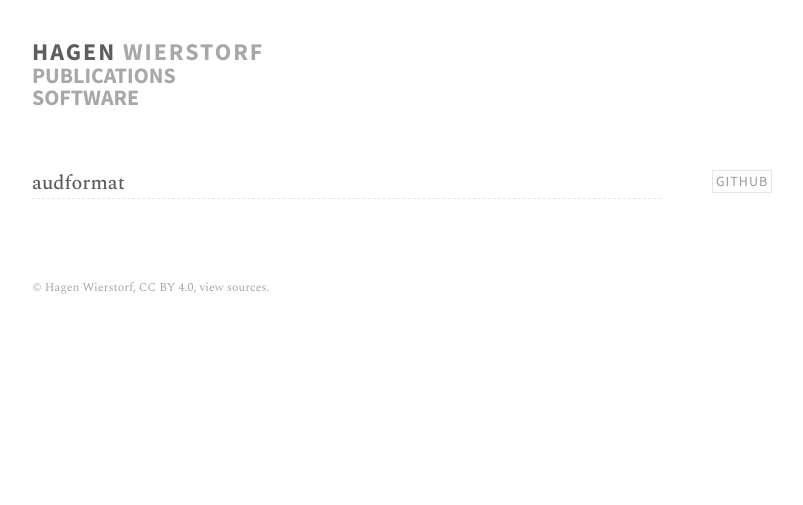
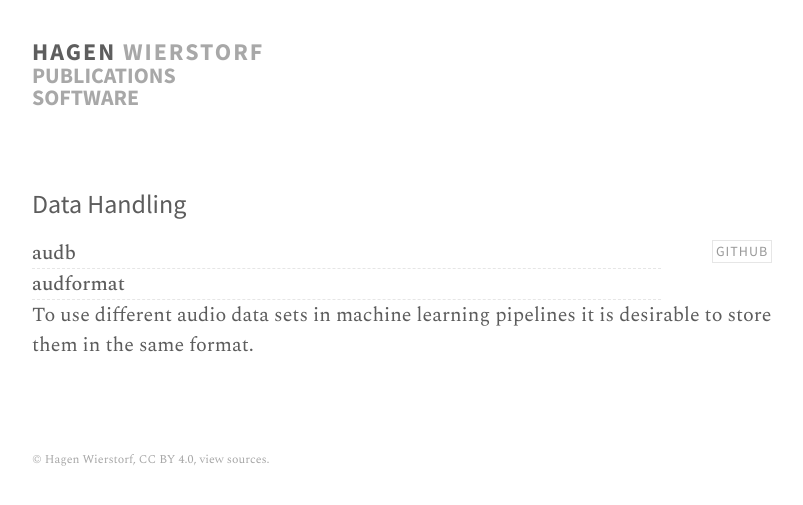
Before and after one commit to hagenw/hagenw.github.io, a Jekyll site: the page built from software.html, in a window 1280 px wide. Shown: the top 505 px of the page, without its empty margins (238-1041 px from the left). Built offline with Jekyll 4.4.1, drawn with Linux system fonts in a browser that asks for light colours.

Commit message:
Add example for software entry

```diff
--- a/software.html
+++ b/software.html
@@ -8,10 +8,20 @@ permalink: /software/
 
   <section>
 
+    <h2>Data Handling</h2>
     <article class="post-item">
       <span class="post-meta date-label">GITHUB</span>
       <div class="article-title">
+        <a href="https://audeering.github.io/audb/">audb</a>
+      </div>
+      <div class="article-title">
         <a href="https://audeering.github.io/audformat/">audformat</a>
+      </div>
+      <div>
+        <p>
+          To use different audio data sets in machine learning pipelines
+          it is desirable to store them in the same format.
+        </p>
       </div>
     </article>
 
```
